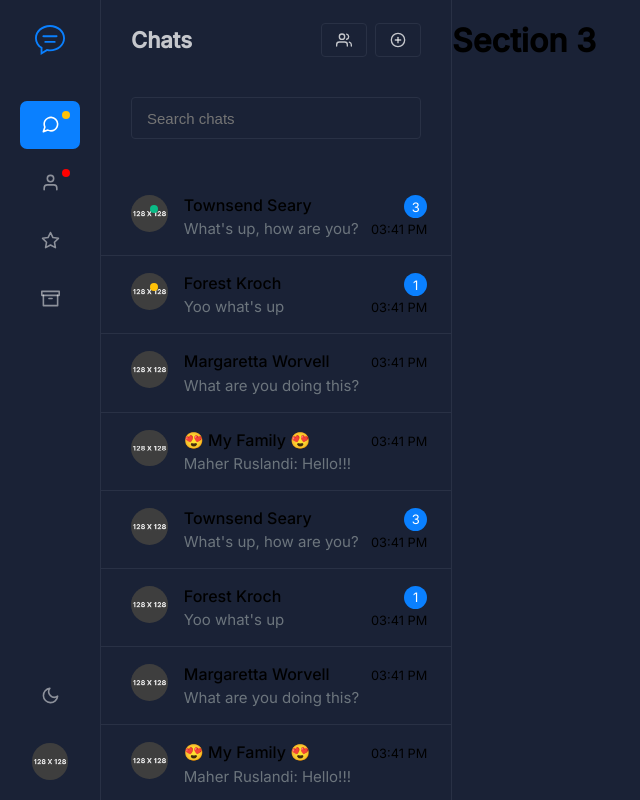
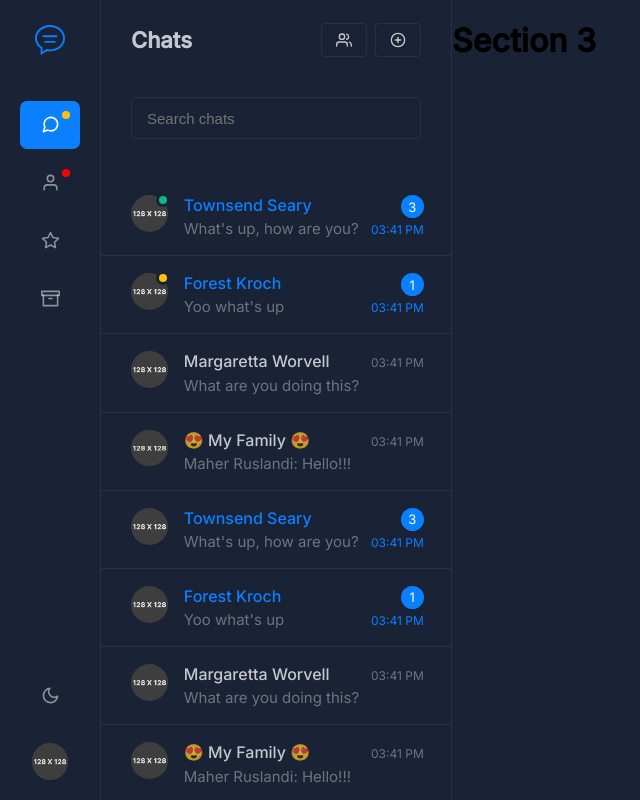
Before and after one commit to cyber-netics/ChatApp-Main, a React (Create React App) app: page / in a window 1280 px wide. Shown: the whole page, without its empty margins (0-640 px from the left). Built offline with nearby package versions, Linux system fonts and the light colour scheme.

Commit message:
sidebar setup

```diff
--- a/src/Components/Dropdown.js
+++ b/src/Components/Dropdown.js
@@ -6,14 +6,23 @@ import { CardSecondary } from './SharedStyles';
 const Container = styled.div`
   position: relative;
   border-color: transparent;
+  transform: none;
   cursor: pointer;
+  text-align: ${(props) =>
+    props.align ? props.align : 'center'};
+  transform: none;
 `;
+
+const position = {
+  topRight: 'translate3d(12px, -143px, 0px)',
+  bottomLeft: 'translate3d(-100px, 20px, 0px)',
+};
 
 const Content = styled(CardSecondary)`
   display: ${(props) =>
     props.isOpen ? 'block' : 'none'};
   text-align: left;
-  transform: translate3d(12px, -143px, 0px);
+  transform: ${(props) => position[props.position]};
   position: absolute;
   font-size: 14px;
   top: 0px;
@@ -26,6 +35,7 @@ const MenuContainer = styled.div`
   padding: 0.5rem 0;
   line-height: 1.5;
   min-width: 10rem;
+  transform: none;
 `;
 
 const DropDown = (props) => {
@@ -41,16 +51,19 @@ const DropDown = (props) => {
   };
 
   return (
-    <Container>
+    <Container
+      align={props.align}
+      className={props.className}
+    >
       <div ref={ref} onClick={toggle}>
         {props.children}
       </div>
       <Content
+        position={props.position}
         isOpen={isOpen}
-        className={props.className}
       >
         <MenuContainer>
-          {props.overlay()}
+          {props.overlay && props.overlay()}
         </MenuContainer>
       </Content>
     </Container>
--- a/src/Components/SharedStyles.js
+++ b/src/Components/SharedStyles.js
@@ -65,11 +65,6 @@ export const ListItemDivider = styled(ListItem)`
     ${(props) => props.theme.colors.highlight};
 `;
 
-export const Text = styled(TextBase)`
-  color: ${(props) =>
-    props.theme.colors.fontSecondary};
-`;
-
 export const ButtonSimple = styled(BtnSimple)`
   border: 1px solid
     ${(props) => props.theme.colors.highlight};
@@ -102,3 +97,39 @@ export const Input = styled(InputBase)`
       ${(props) => props.theme.colors.primary};
   }
 `;
+
+export const Small = styled.small`
+  color: ${(props) =>
+    props.active
+      ? props.theme.colors.primary
+      : props.theme.colors.fontNeutral};
+  font-size: 12px;
+  font-weight: 400;
+`;
+
+export const TextPrimary = styled.p`
+  color: ${(props) => props.theme.colors.fontNeutral};
+  margin: 0;
+`;
+
+export const TextSecondary = styled(TextBase)`
+  color: ${(props) =>
+    props.theme.colors.fontSecondary};
+`;
+
+export const TitleText = styled.h5`
+  color: ${(props) =>
+    props.active
+      ? props.theme.colors.primary
+      : props.theme.colors.fontNeutralSecondary};
+`;
+
+export const Divider = styled.hr`
+  border-color: ${(props) =>
+    props.theme.colors.highlightPrimary};
+  border-top: 1px solid transparent;
+`;
+
+export const ActiveIcon = styled.span`
+  color: ${(props) => props.theme.colors.primary};
+`;
--- a/src/Components/UserFigure.js
+++ b/src/Components/UserFigure.js
@@ -1,6 +1,10 @@
 import React from 'react';
 import styled from 'styled-components';
-import { Badge } from './SharedStyles';
+import {
+  Badge,
+  TitleText,
+  TextPrimary,
+} from './SharedStyles';
 
 const Figure = styled.figure`
   display: inline-block;
@@ -40,11 +44,7 @@ const ListBody = styled.div`
   display: flex;
 `;
 
-const ContentTitle = styled.h5`
-  color: ${(props) =>
-    props.active
-      ? props.theme.colors.activeColor
-      : props.theme.colors.textColor};
+const ContentTitle = styled(TitleText)`
   white-space: nowrap;
   font-size: 16px;
   font-weight: 500;
@@ -52,9 +52,9 @@ const ContentTitle = styled.h5`
   margin-bottom: 0.2rem;
 `;
 
-const Text = styled.p`
-  color: ${(props) => props.theme.colors.fontNeutral};
-  margin: 0;
+const CustomBadge = styled(Badge)`
+  top: -2px;
+  right: -2px;
 `;
 
 const UserFigure = ({
@@ -64,30 +64,37 @@ const UserFigure = ({
   active,
   status,
 }) => {
+  const AvatarFigure = (props) => (
+    <Figure>
+      {props.status && (
+        <CustomBadge
+          border={true}
+          status={
+            props.status === 'active'
+              ? 'success'
+              : 'warning'
+          }
+        />
+      )}
+      {props.children}
+    </Figure>
+  );
+
   return (
     <>
-      <Figure>
-        {status && (
-          <Badge
-            status={
-              status === 'active'
-                ? 'success'
-                : 'warning'
-            }
-          />
-        )}
+      <AvatarFigure status={status} avatar={avatar}>
         {avatar.image ? (
           <AvatarImg src={avatar.image} alt="avatar" />
         ) : (
           <AvatarTitle>{avatar.title}</AvatarTitle>
         )}
-      </Figure>
+      </AvatarFigure>
       <ListBody>
         <div>
           <ContentTitle active={active}>
             {name}
           </ContentTitle>
-          <Text>{text}</Text>
+          <TextPrimary>{text}</TextPrimary>
         </div>
       </ListBody>
     </>
--- a/src/Partials/Navigation/index.js
+++ b/src/Partials/Navigation/index.js
@@ -88,7 +88,10 @@ const Navigation = (props) => {
                 </ButtonSelect>
               </NavItem>
               <NavItem>
-                <Dropdown overlay={menulist}>
+                <Dropdown
+                  position={'topRight'}
+                  overlay={menulist}
+                >
                   <Avatar />
                 </Dropdown>
               </NavItem>
--- a/src/Partials/SideBar/UserList.js
+++ b/src/Partials/SideBar/UserList.js
@@ -2,20 +2,27 @@ import React from 'react';
 import styled from 'styled-components';
 
 import UserFigure from '../../Components/UserFigure';
-import { ListItemDivider } from '../../Components/SharedStyles';
+import Dropdown from '../../Components/Dropdown';
+import Icon from '../../Components/Icon';
+import Menu from '../../Components/Menu';
+
+import {
+  ListItemDivider,
+  Small,
+  ActiveIcon,
+} from '../../Components/SharedStyles';
 
 const ListAction = styled.div`
   right: 0;
   width: 50px;
+  .count {
+    display: block;
+  }
 `;
 
-const Small = styled.small`
-  color: ${(props) =>
-    props.active
-      ? props.theme.colors.activeColor
-      : props.theme.colors.neutralTextSecond};
-  font-size: 80%;
-  font-weight: 400;
+const Action = styled.div`
+  position: absolute;
+  text-align: right;
 `;
 
 const Count = styled.div`
@@ -40,14 +47,21 @@ const ListView = styled(ListItemDivider)`
   padding: 17px 30px;
   display: flex;
   cursor: pointer;
-  border-color: #293145;
   border-width: 0 0 1px;
   background-color: ${(props) =>
-    props.active ? '#1f273b' : ''} !important;
+    props.active && '#1f273b'};
 
   &: hover .dropdown-item {
-    visibility: visible;
+    display: block;
   }
+  &: hover .count {
+    display: none;
+  }
+`;
+
+const DropDown = styled(Dropdown)`
+  display: none;
+  text-align: right;
 `;
 
 const ChatView = ({ data, active, handleSelect }) => {
@@ -63,13 +77,13 @@ const ChatView = ({ data, active, handleSelect }) => {
             <UserFigure
               name={item.name}
               avatar={item.avatar}
-              active={item.unread_messages}
+              active={!!item.unread_messages}
               text={<Text>{item.text}</Text>}
               status={item.status}
             />
           )}
           <ListAction>
-            <div style={{ position: 'absolute' }}>
+            <Action className="count">
               {item.unread_messages ? (
                 <Count>{item.unread_messages}</Count>
               ) : (
@@ -78,12 +92,25 @@ const ChatView = ({ data, active, handleSelect }) => {
               <Small active={item.unread_messages}>
                 {item.date}
               </Small>
-            </div>
-            {/* <Dropdown align="right">
-              <span>
-                <Icon size={"lg"} icon={"MoreHorizontal"} />
-              </span>
-            </Dropdown> */}
+            </Action>
+            <DropDown
+              className="dropdown-item"
+              position="bottomLeft"
+              align="right"
+              overlay={() => (
+                <Menu>
+                  <Menu.Item>Profile</Menu.Item>
+                  <Menu.Item>Delete</Menu.Item>
+                </Menu>
+              )}
+            >
+              <ActiveIcon>
+                <Icon
+                  size="lg"
+                  icon="MoreHorizontal"
+                />
+              </ActiveIcon>
+            </DropDown>
           </ListAction>
         </ListView>
       ))}
--- a/src/Partials/SideBar/index.js
+++ b/src/Partials/SideBar/index.js
@@ -12,7 +12,7 @@ import {
 
 import {
   Section,
-  Text,
+  TextSecondary,
   ButtonSimple,
   Input,
 } from '../../Components/SharedStyles';
@@ -30,7 +30,7 @@ const Header = styled.header`
   font-weight: 500;
 `;
 
-const Title = styled(Text)`
+const Title = styled(TextSecondary)`
   font-size: 22px;
   font-weight: 600;
 `;
@@ -103,7 +103,10 @@ const Sidebar = (props) => {
           </SearchContainer>
           <SidebarBody>
             {props.active === 'message' && (
-              <UserList data={props.chats} />
+              <UserList
+                data={props.chats}
+                handleSelect={()=>{console.log('select')}}
+              />
             )}
           </SidebarBody>
         </InnerContainer>
--- a/src/theme.js
+++ b/src/theme.js
@@ -14,7 +14,7 @@ const highlight600 = 'rgba(255, 255, 255, 0.75)';
 const secondary100 = 'black';
 const secondary200 = 'rgba(255, 255, 255, 0.5)';
 const secondary300 = '#ebebeb';
-const secondary400 = 'rgba(255, 255, 255, 0.4)';
+const secondary400 = '#969696';
 const secondary500 = '#6c757d';
 
 const success = '#0abb87';
@@ -43,6 +43,7 @@ const lightColors = {
   activeSecondary: primary,
 
   fontNeutral: secondary400,
+  fontNeutralSecondary: highlight400,
   fontSecondary: highlight400,
   fontInactive: secondary100,
   fontActive: primary,
@@ -59,6 +60,7 @@ const darkColors = {
   active: primary,
   activeSecondary: secondary200,
 
+  fontNeutralSecondary: highlight600,
   fontNeutral: secondary500,
   fontSecondary: highlight600,
   fontInactive: secondary200,
```
Also changed, not shown: src/Components/Button.js (deleted, +0 -45 lines).
